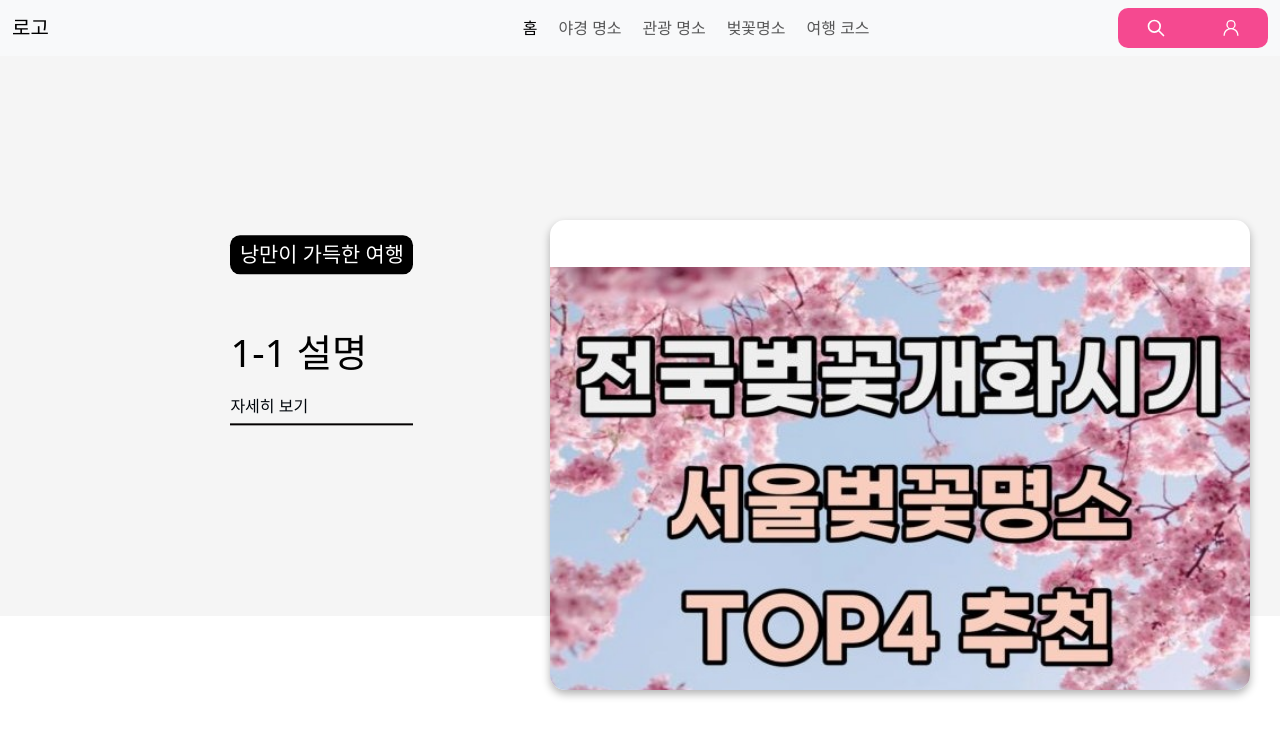
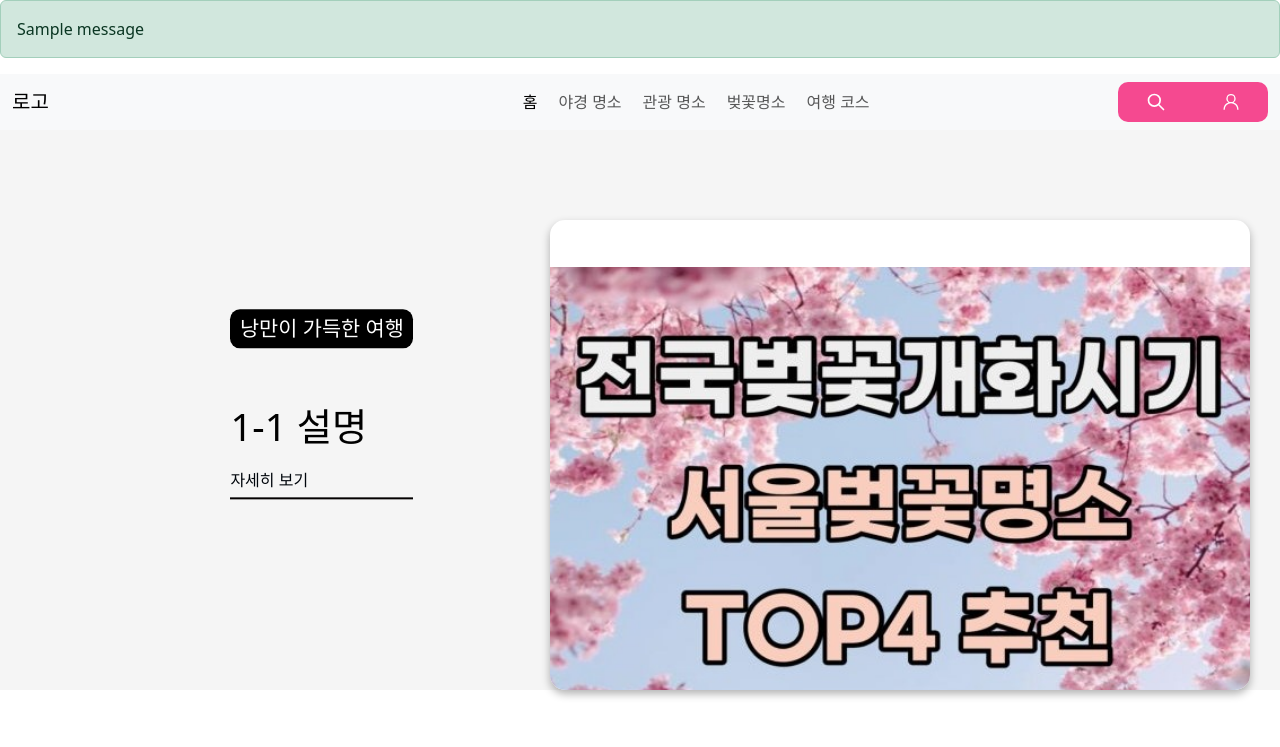
Before and after one commit to twk5989/Seoul, a Django app: page / in a window 1280 px wide. Shown: the top 747 px of the page. Run offline with Django 5.2, Linux system fonts and the light colour scheme; tables that the repository leaves empty hold one stand-in row (values such as "Sample post"); one stand-in notice (Sample message) is shown.

Commit message:
로그인 로그아웃시 메세지 추가

```diff
--- a/main/templates/home.html
+++ b/main/templates/home.html
@@ -12,6 +12,15 @@
   <link rel="stylesheet" href="{% static 'css/home.css' %}">
 </head>
 <body>
+    {% if messages %}
+    <div class="messages">
+      {% for message in messages %}
+        <div class="alert alert-{{ message.tags }}">
+          {{ message }}
+        </div>
+      {% endfor %}
+    </div>
+  {% endif %}
 
   {% include 'menu.html' %}
 
```
